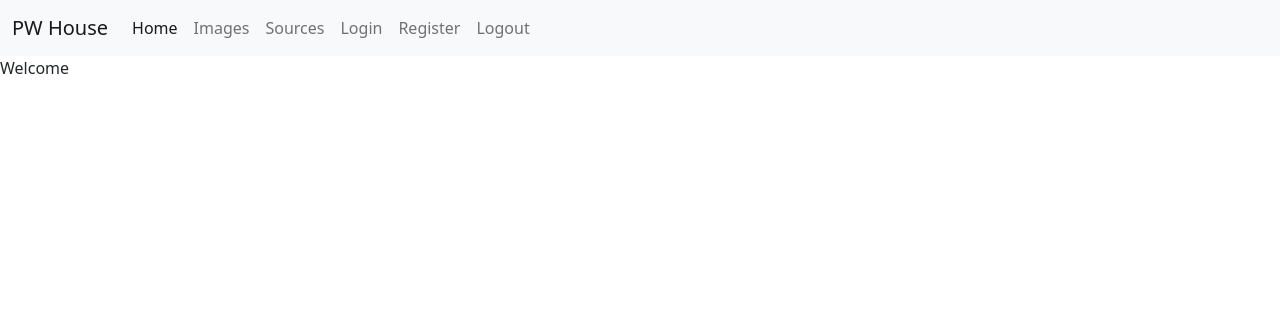
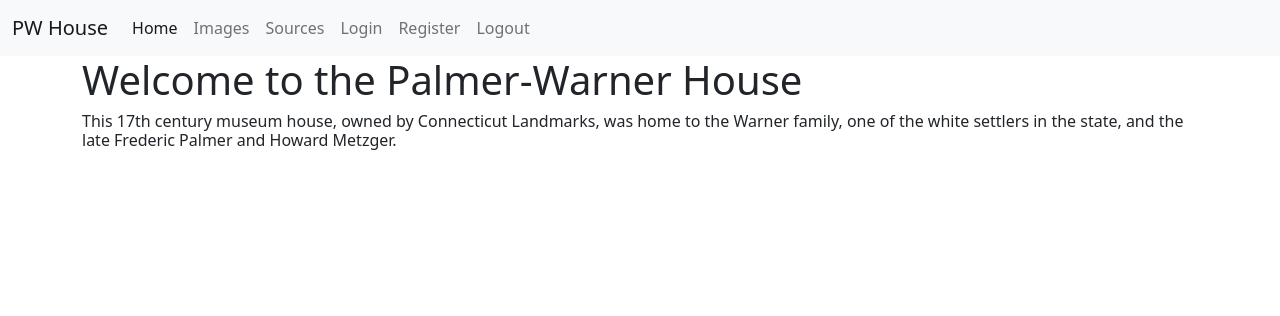
Before and after one commit to schmitth/FinalProject, a Django app: page / in a window 1280 px wide. Shown: the top 316 px of the page. Run offline with Django 3.2, Linux system fonts and the light colour scheme; a user stored in the database is signed in.

Commit message:
Updated Index

```diff
--- a/templates/index.html
+++ b/templates/index.html
@@ -3,5 +3,9 @@
 Index
 {% endblock %}
 {% block body %}
-Welcome
+    <div class="container">
+        <h1>Welcome to the Palmer-Warner House</h1>
+        <h6>This 17th century museum house, owned by Connecticut Landmarks, was home to the Warner family, one of the
+        white settlers in the state, and the late Frederic Palmer and Howard Metzger.</h6>
+    </div>
 {% endblock %}
```
